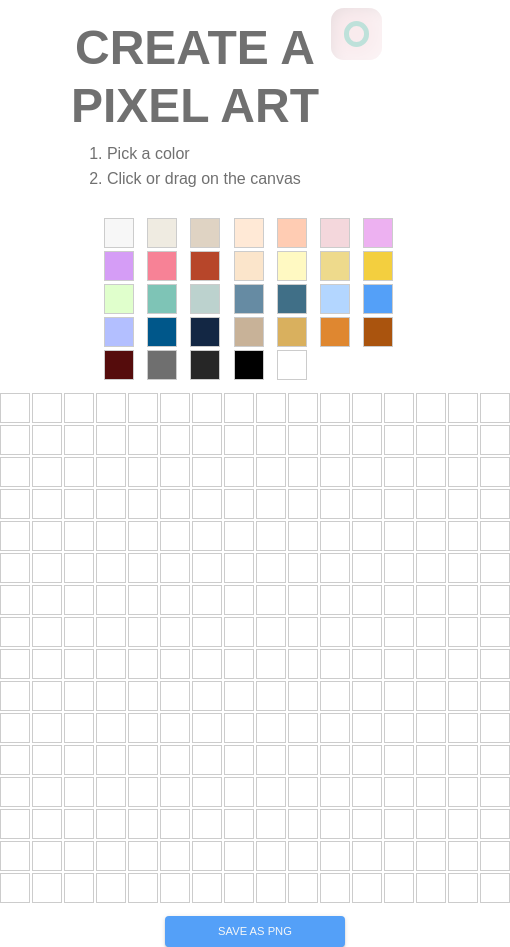
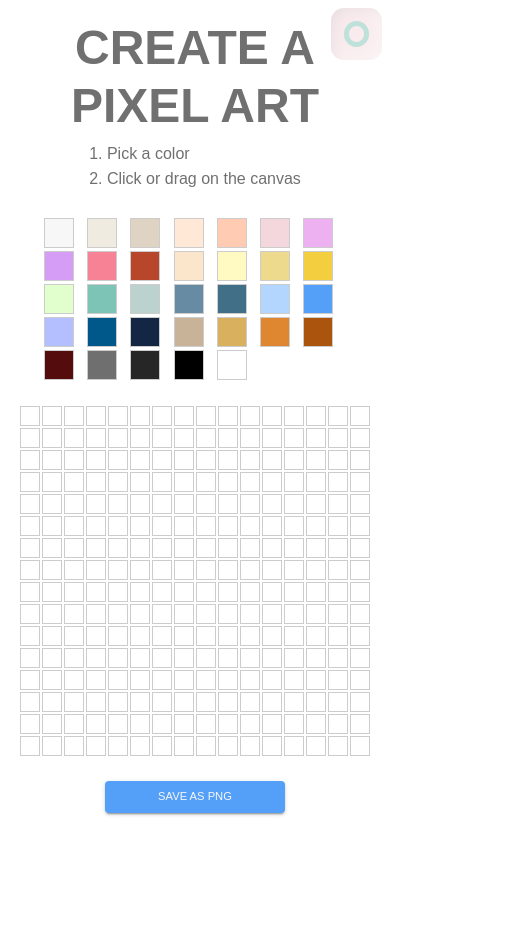
Before and after one commit to makiyo-ronkko/makiyo-app, a React (Create React App) app: page / in a window 390 px wide. Both pictures are taken after a click on the button 356 px from the left and 34 px from the top of the page. Shown: the whole page, 510 px wide, since content can reach past the window. After the commit the page ends 844 px from the top, so only its background shows below. Built offline with nearby package versions, Linux system fonts and the light colour scheme.

Commit message:
develop: chore: add media query for smaller devices

```diff
--- a/src/components/Version2/ColorPalette/ColorPalette.module.css
+++ b/src/components/Version2/ColorPalette/ColorPalette.module.css
@@ -1,5 +1,4 @@
 .colorPalette {
-	width: 80%;
 	max-width: 480px;
 	display: flex;
 	align-items: center;
@@ -18,3 +17,9 @@
 .selectedColor {
 	border: dashed #ccc 5px;
 }
+
+@media screen and (max-width: 860px) {
+	.colorPalette {
+		width: 80vw;
+	}
+}
--- a/src/components/Version2/PixelArt.module.css
+++ b/src/components/Version2/PixelArt.module.css
@@ -1,10 +1,10 @@
 .wrapper {
-	width: 100%;
 	display: flex;
 	align-items: center;
 	flex-direction: column;
 	gap: 3rem;
 	flex-wrap: wrap;
+	padding-bottom: var(--padding-md);
 }
 
 .button {
@@ -14,6 +14,7 @@
 
 @media screen and (max-width: 860px) {
 	.wrapper {
-		gap: 1rem;
+		gap: 2rem;
+		width: 100%;
 	}
 }
--- a/src/components/Version2/PixelArtCanvas/PixelArtCanvas.module.css
+++ b/src/components/Version2/PixelArtCanvas/PixelArtCanvas.module.css
@@ -11,3 +11,14 @@
 	border: 0.25px solid #ccc;
 	cursor: crosshair;
 }
+
+@media screen and (max-width: 860px) {
+	.pixelCanvas {
+		grid-template-columns: repeat(16, 20px);
+		grid-template-rows: repeat(16, 20px);
+	}
+	.pixel {
+		width: 20px;
+		height: 20px;
+	}
+}
```
